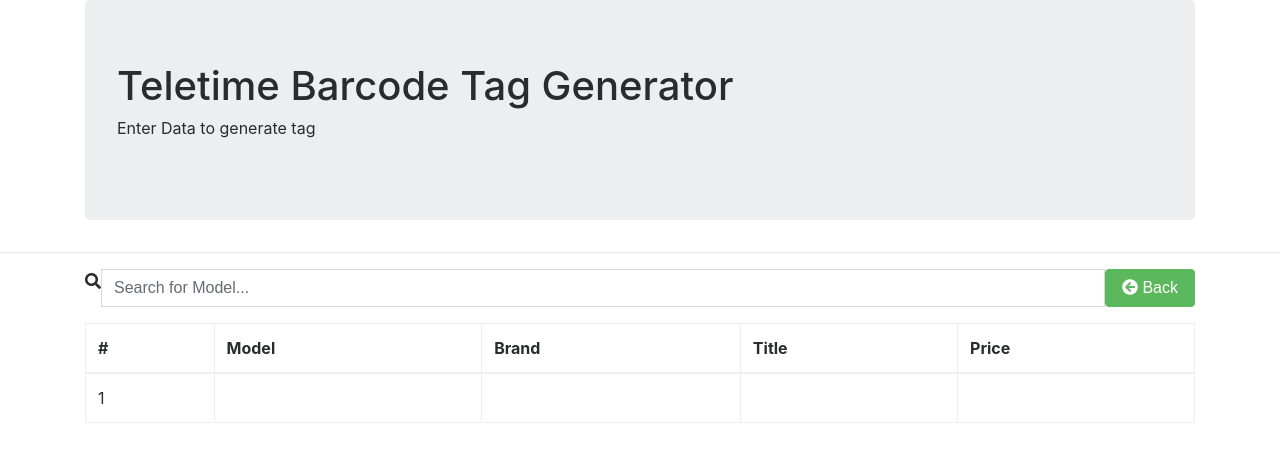
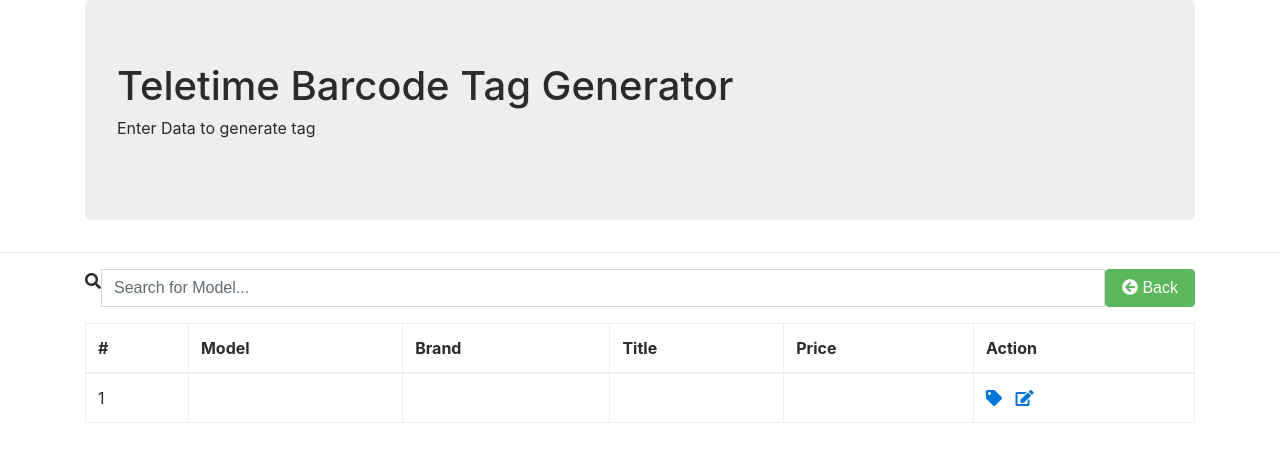
Before and after one commit to balpreetpunia/BarcodeTags, a PHP site: page /list in a window 1280 px wide. Shown: the top 462 px of the page. Run offline with PHP 8.4, Linux system fonts and the light colour scheme; tables that the repository leaves empty or names only in its code hold one stand-in row (values such as "Sample post"); data that the repository does not hold is empty; some libraries are stand-ins or nearby versions.

Commit message:
Added generate and edit actions.

```diff
--- a/list.php
+++ b/list.php
@@ -49,6 +49,7 @@ $serial = 1;
                 <th>Title</th>
                 <!--<th>Description</th>-->
                 <th>Price</th>
+                <th>Action</th>
             </tr>
             </thead>
             <tbody>
@@ -60,6 +61,7 @@ $serial = 1;
                 <td><?= $row['TITLE']?></td>
                 <!--<td><?= $row['DESCRIPTION']?></td>-->
                 <td><?php if(!empty($row['PRICE'])) echo '$'.$row['PRICE']?></td>
+                <td><a title="Generate Tag" href="index?model=<?=$row['MODEL']?>"><i class="fas fa-tag"></i></a>&nbsp;&nbsp;&nbsp;<a title="Edit" href="edit?model=<?=$row['MODEL']?>"><i class="fas fa-edit"></i></a></td>
             </tr>
             <?php endforeach ?>
             </tbody>
```
